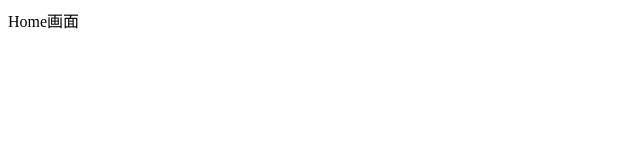
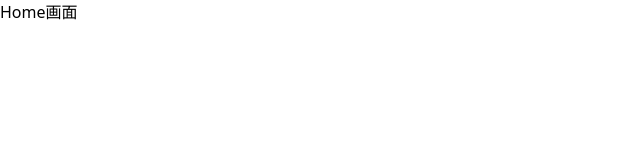
Before and after one commit to minojiro/random-convo, a Nuxt app: page / in a window 1280 px wide. Shown: the top 160 px of the page, without its empty margins (0-640 px from the left). Built offline with nearby package versions, Linux system fonts and the light colour scheme.

Commit message:
chore: Tailwind CSS 導入

```diff
--- /dev/null
+++ b/assets/css/tailwind.css
@@ -0,0 +1,3 @@
+@tailwind base;
+@tailwind components;
+@tailwind utilities;
--- a/nuxt.config.ts
+++ b/nuxt.config.ts
@@ -1,4 +1,4 @@
 // https://nuxt.com/docs/api/configuration/nuxt-config
 export default defineNuxtConfig({
-
-})
+  modules: ["@nuxtjs/tailwindcss"],
+});
--- a/package.json
+++ b/package.json
@@ -8,6 +8,7 @@
     "postinstall": "nuxt prepare"
   },
   "devDependencies": {
+    "@nuxtjs/tailwindcss": "^6.3.0",
     "nuxt": "^3.1.0"
   }
 }
--- /dev/null
+++ b/tailwind.config.js
@@ -0,0 +1,10 @@
+/** @type {import('tailwindcss').Config} */
+module.exports = {
+  content: [
+    './**/*.vue'
+  ],
+  theme: {
+    extend: {},
+  },
+  plugins: [],
+}
```
Also changed, not shown: 1 other file (tests, documents, lock files or other folders).
